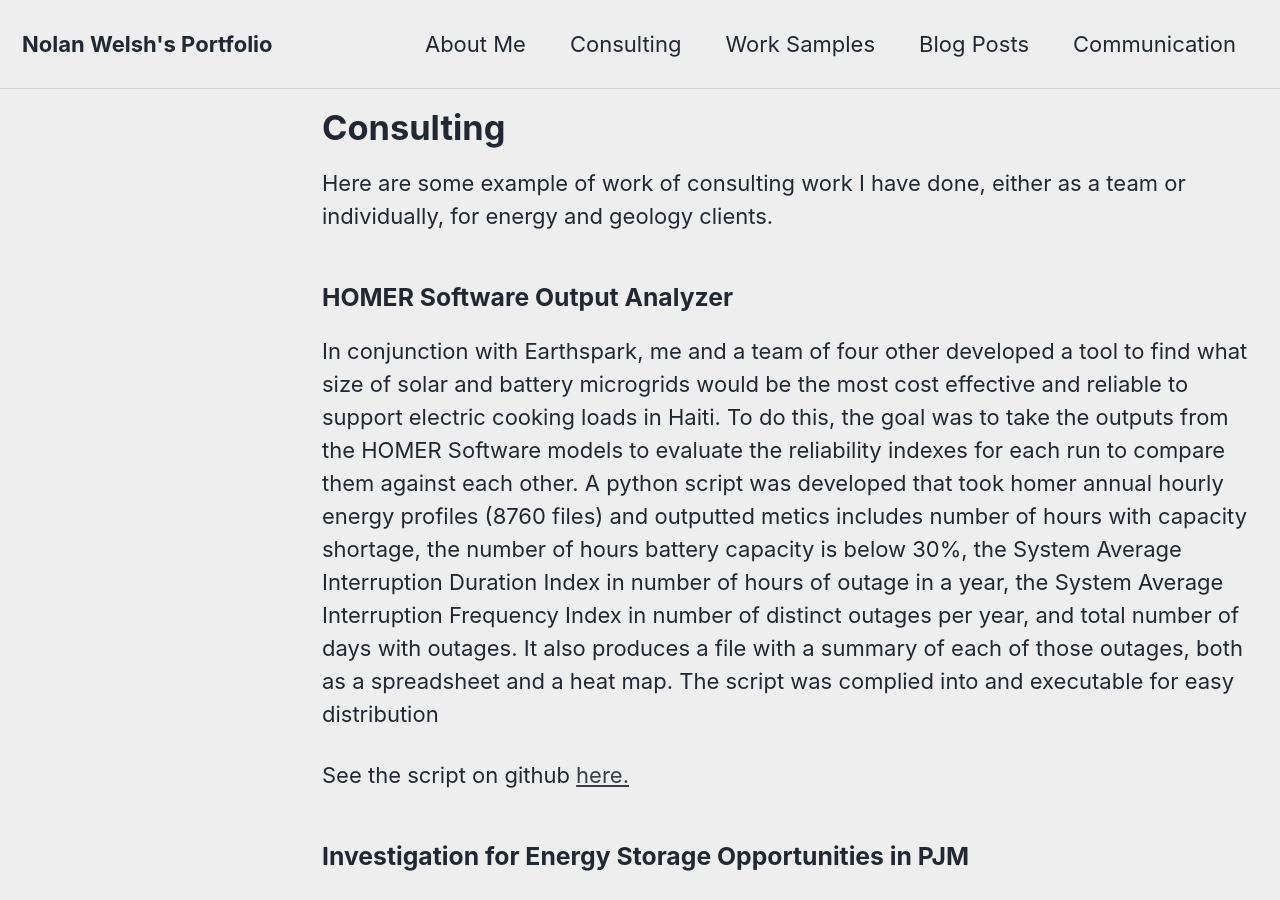
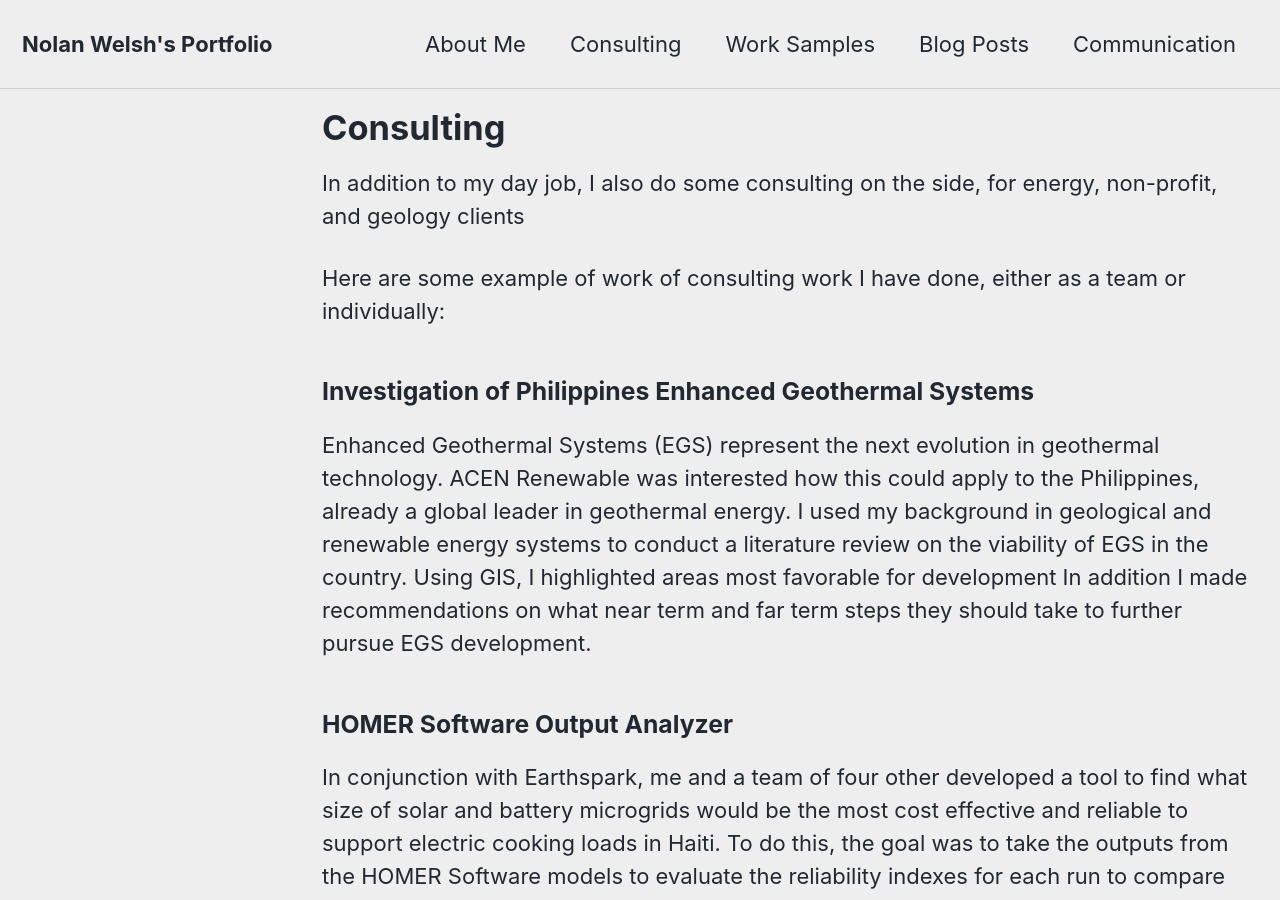
Before and after one commit to npwelsh/npwelsh.github.io, a Jekyll site: the page built from _pages/consulting.md, in a window 1280 px wide and 900 px high. Built offline with Jekyll 4.4.1, drawn with Linux system fonts in a browser that asks for light colours; cached includes are drawn as plain includes.

Commit message:
update consulting page

```diff
--- a/_pages/consulting.md
+++ b/_pages/consulting.md
@@ -7,8 +7,12 @@ entries_layout: grid
 classes: wide
 ---
 
+In addition to my day job, I also do some consulting on the side, for energy, non-profit, and geology clients
 
-Here are some example of work of consulting work I have done, either as a team or individually, for energy and geology clients.
+Here are some example of work of consulting work I have done, either as a team or individually:
+
+### Investigation of Philippines Enhanced Geothermal Systems
+Enhanced Geothermal Systems (EGS) represent the next evolution in geothermal technology. ACEN Renewable was interested how this could apply to the Philippines, already a global leader in geothermal energy.  I used my background in geological and renewable energy systems to conduct a literature review on the viability of EGS in the country.  Using GIS, I highlighted areas most favorable for development  In addition I made recommendations on what near term and far term steps they should take to further pursue EGS development.
 
 ### HOMER Software Output Analyzer
 
```
Also changed, not shown: _pages/about.md (+1 -1 lines).
